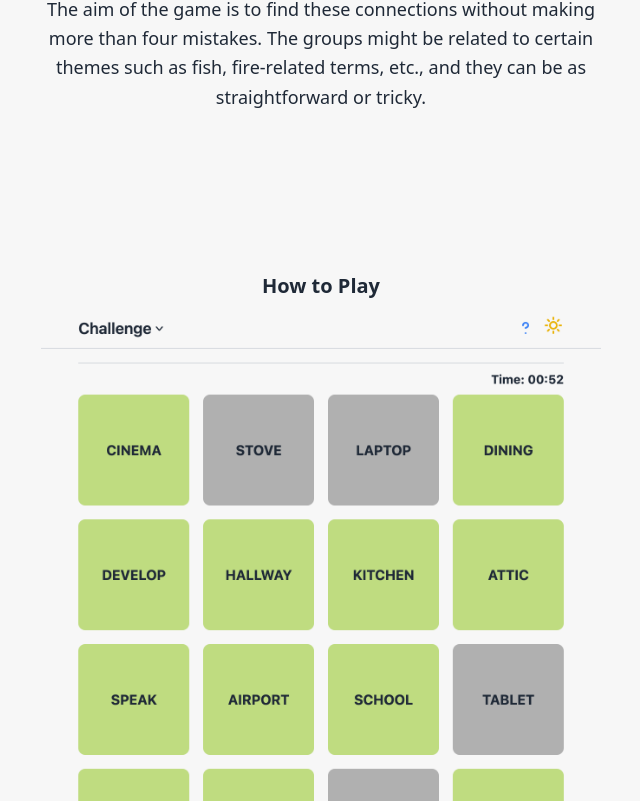
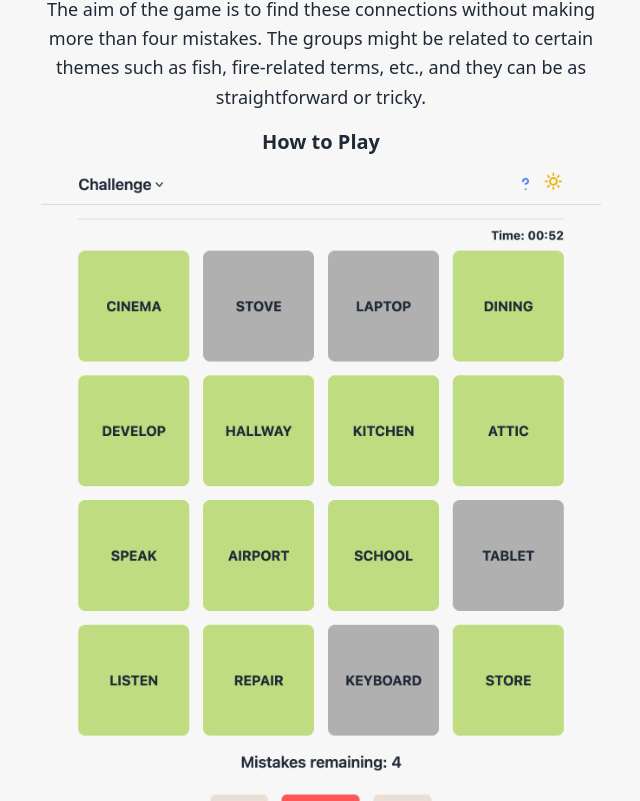
Before and after one commit to Heminyildiz/ConnectionWords, a React (Create React App) app: page / in a window 1280 px wide. Shown: the part 1479-2280 px from the top of the page, without its empty margins (319-959 px from the left). Built offline with nearby package versions, Linux system fonts and the light colour scheme.

Commit message:
Update App.jsx

```diff
--- a/src/App.jsx
+++ b/src/App.jsx
@@ -311,7 +311,7 @@ const App = () => {
         </div>
 
         {/* 4) How to Play */}
-        <div className="w-full max-w-[35rem] mx-auto text-center mt-40">
+        <div className="w-full max-w-[35rem] mx-auto text-center mt-4">
           <h3 className="text-xl font-bold mb-2">How to Play</h3>
           <img
             src="/ConnectionsWords.png"
```
